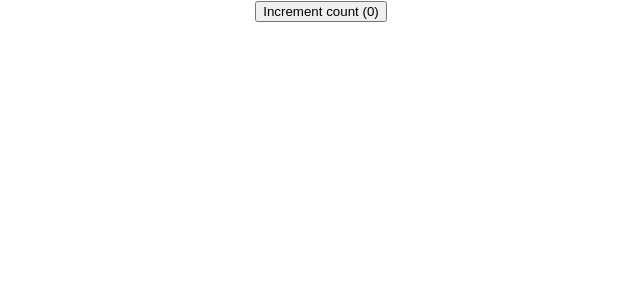
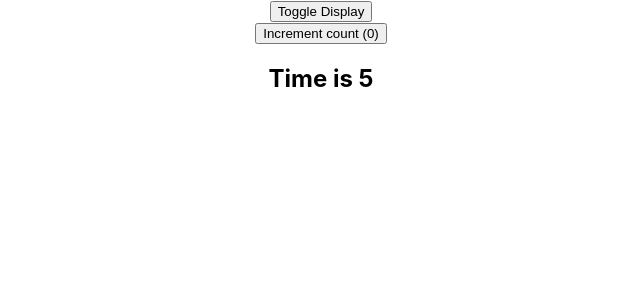
Before and after one commit to DarkoZlatarek/Darko-react, a React (Create React App) app in the folder my-app/: page / in a window 1280 px wide. Shown: the top 300 px of the page, without its empty margins (319-959 px from the left). Built offline with nearby package versions, Linux system fonts and the light colour scheme.

Commit message:
conditional hooks

```diff
--- a/my-app/src/App.js
+++ b/my-app/src/App.js
@@ -1,12 +1,12 @@
 import logo from './logo.svg';
 import './App.css';
-import UseEffectCounter from './components/UseEffectCounter';
+import UseEffectCounterContainer from './components/UseEffectCounterContainer';
 
 
 function App() {
   return (
     <div className="App">
-      <UseEffectCounter />
+      <UseEffectCounterContainer />
     </div>
   );
 }
--- a/my-app/src/components/UseEffectCounter.js
+++ b/my-app/src/components/UseEffectCounter.js
@@ -2,9 +2,24 @@
 
 function UseEffectCounter() {
   const [count, setCount] = useState(0);
+  const [time, setTime] = useState(0);
+
   useEffect(() => {
+    console.log('Count 1 effect')
     document.title = count;
-    });
+  }, [count]);
+
+  useEffect(() => {
+    console.log('Creating timer')
+    const interval = setInterval(() => {
+      console.log('Interval executed');
+      setTime(time => time + 1)
+    }, 1000);
+    return () => {
+      console.log('Cleaning up')
+      clearInterval(interval);
+    }
+  }, []);
 
   return (
     <div>
@@ -13,6 +28,7 @@
       }>
         Increment count ({count})
       </button>
+      <h2>Time is {time}</h2>
     </div>
   )
 }
--- /dev/null
+++ b/my-app/src/components/UseEffectCounterContainer.js
@@ -0,0 +1,19 @@
+import React, {useState} from 'react'
+import UseEffectCounter from './UseEffectCounter'
+
+function UseEffectCounterContainer() {
+    const [display, setDisplay] = useState(true)
+
+  return (
+    <div>
+        <button onClick={ () => {
+            setDisplay(!display)
+        }}>
+            Toggle Display
+        </button>
+        {display && <UseEffectCounter /> }
+    </div>
+  )
+}
+
+export default UseEffectCounterContainer
```
Lines whose indentation alone changed are shown as unchanged.
